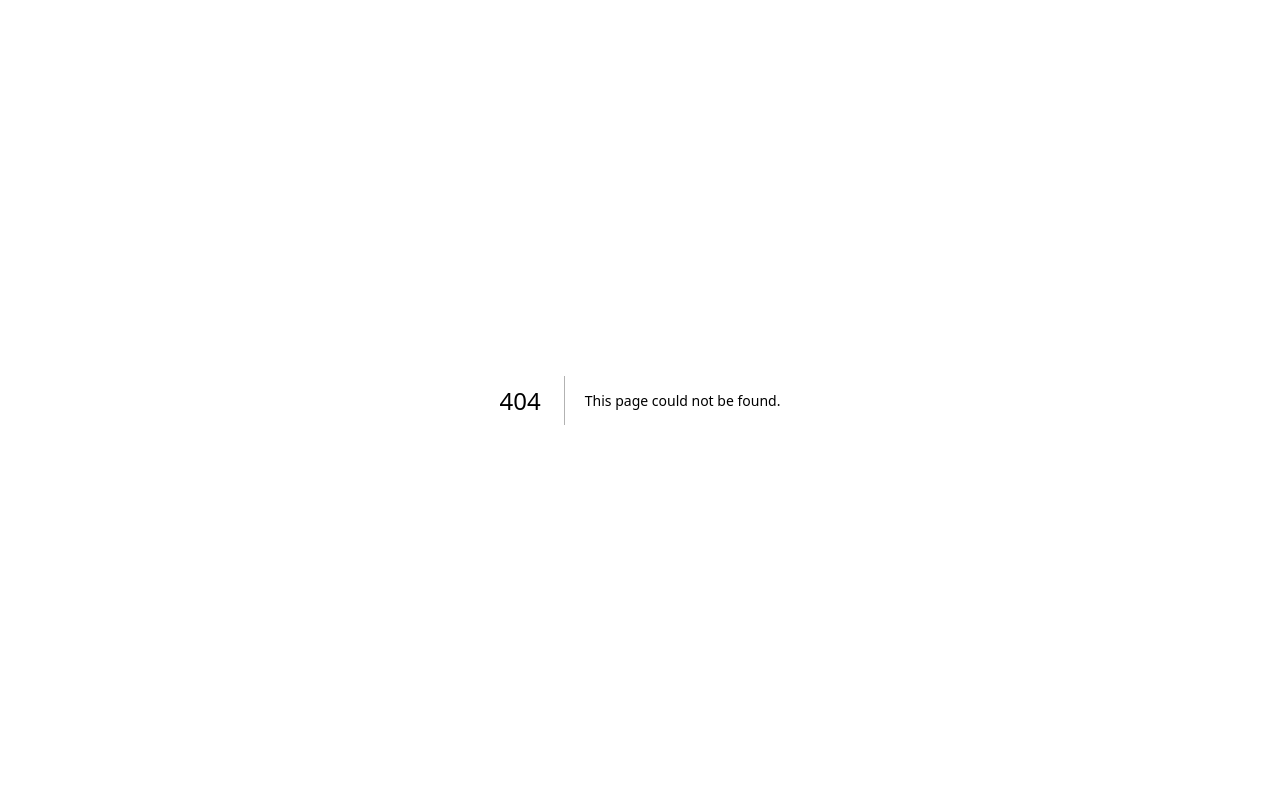
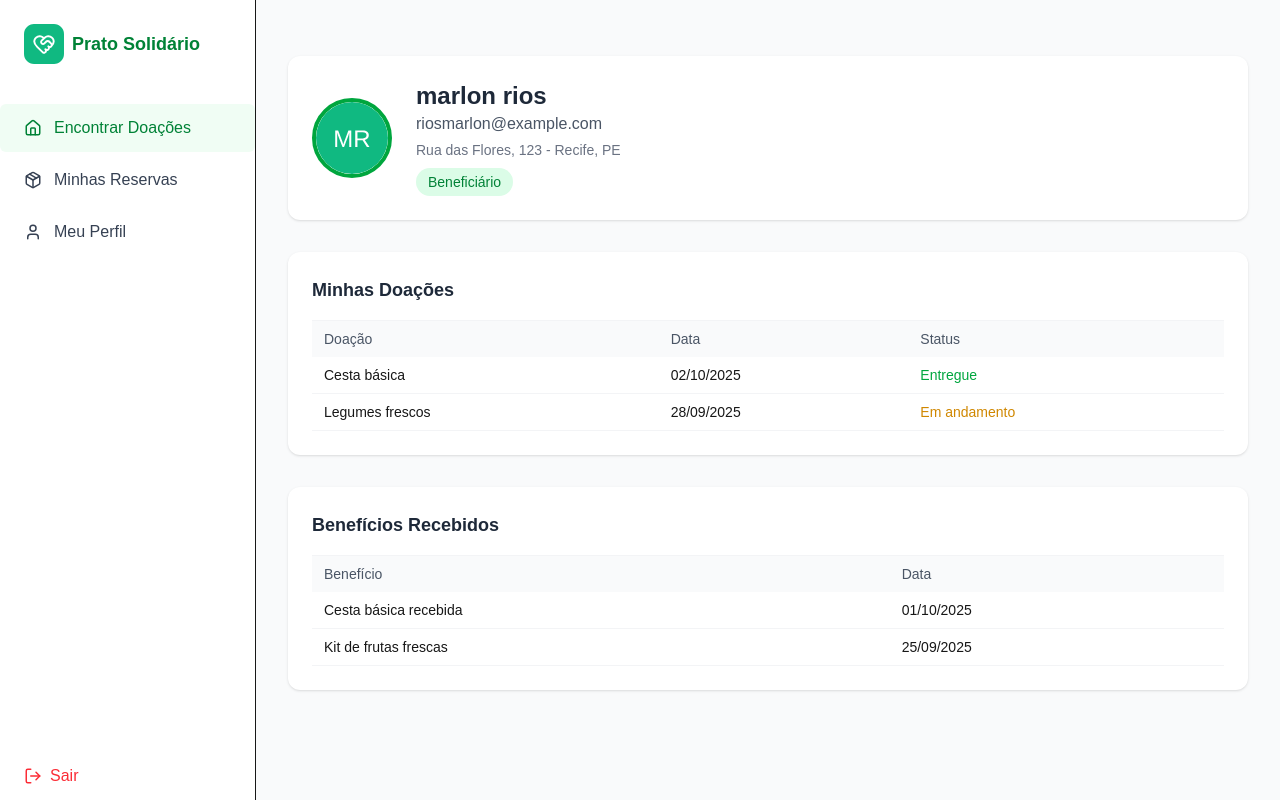
Before and after one commit to Adilla-rgp/solidarity-meal-app, a Next.js app: page /perfil in a window 1280 px wide. Before the commit this address had no page. Built offline with nearby package versions, Linux system fonts and the light colour scheme.

Commit message:
feat: criar página 'Meu Perfil' com informações detalhadas do usuário, doações e benefícios

```diff
--- /dev/null
+++ b/app/perfil/page.tsx
@@ -0,0 +1,124 @@
+"use client";
+
+import Sidebar from "../components/SideBar";
+import Image from "next/image";
+
+export default function PerfilPage() {
+  const usuario = {
+    nome: "marlon rios",
+    email: "riosmarlon@example.com",
+    endereco: "Rua das Flores, 123 - Recife, PE",
+    tipo: "Beneficiário",
+  };
+
+  const doacoes = [
+    { nome: "Cesta básica", data: "02/10/2025", status: "Entregue" },
+    { nome: "Legumes frescos", data: "28/09/2025", status: "Em andamento" },
+  ];
+
+  const beneficios = [
+    { nome: "Cesta básica recebida", data: "01/10/2025" },
+    { nome: "Kit de frutas frescas", data: "25/09/2025" },
+  ];
+
+  return (
+    <div className="flex bg-gray-50 min-h-screen">
+      <Sidebar />
+
+      <main className="flex-1 p-8">
+
+        {/* Cabeçalho do Perfil */}
+        <section className="bg-white rounded-xl p-6 shadow-sm mt-6">
+          <div className="flex items-center gap-6">
+            <div className="relative w-20 h-20 rounded-full overflow-hidden border-4 border-green-600">
+              <Image
+                src="/perfil-depoimento1.svg"
+                alt="Foto de perfil"
+                fill
+                className="object-cover"
+              />
+            </div>
+            <div>
+              <h2 className="text-2xl font-bold text-gray-800">{usuario.nome}</h2>
+              <p className="text-gray-600">{usuario.email}</p>
+              <p className="text-gray-500 text-sm mt-1">{usuario.endereco}</p>
+              <span className="mt-2 inline-block bg-green-100 text-green-700 text-sm px-3 py-1 rounded-full font-medium">
+                {usuario.tipo}
+              </span>
+            </div>
+          </div>
+        </section>
+
+        {/* Seção de Doações */}
+        <section className="bg-white rounded-xl p-6 shadow-sm mt-8">
+          <h3 className="text-lg font-semibold text-gray-800 mb-4">
+            Minhas Doações
+          </h3>
+          {doacoes.length > 0 ? (
+            <table className="w-full text-sm text-left border-t border-gray-100">
+              <thead>
+                <tr className="text-gray-600 bg-gray-50">
+                  <th className="py-2 px-3 font-medium">Doação</th>
+                  <th className="py-2 px-3 font-medium">Data</th>
+                  <th className="py-2 px-3 font-medium">Status</th>
+                </tr>
+              </thead>
+              <tbody>
+                {doacoes.map((item, index) => (
+                  <tr
+                    key={index}
+                    className="border-b border-gray-100 hover:bg-gray-50 transition"
+                  >
+                    <td className="py-2 px-3">{item.nome}</td>
+                    <td className="py-2 px-3">{item.data}</td>
+                    <td
+                      className={`py-2 px-3 font-medium ${
+                        item.status === "Entregue"
+                          ? "text-green-600"
+                          : "text-yellow-600"
+                      }`}
+                    >
+                      {item.status}
+                    </td>
+                  </tr>
+                ))}
+              </tbody>
+            </table>
+          ) : (
+            <p className="text-gray-500">Você ainda não fez nenhuma doação.</p>
+          )}
+        </section>
+
+        {/* Seção de Benefícios Recebidos */}
+        <section className="bg-white rounded-xl p-6 shadow-sm mt-8">
+          <h3 className="text-lg font-semibold text-gray-800 mb-4">
+            Benefícios Recebidos
+          </h3>
+          {beneficios.length > 0 ? (
+            <table className="w-full text-sm text-left border-t border-gray-100">
+              <thead>
+                <tr className="text-gray-600 bg-gray-50">
+                  <th className="py-2 px-3 font-medium">Benefício</th>
+                  <th className="py-2 px-3 font-medium">Data</th>
+                </tr>
+              </thead>
+              <tbody>
+                {beneficios.map((item, index) => (
+                  <tr
+                    key={index}
+                    className="border-b border-gray-100 hover:bg-gray-50 transition"
+                  >
+                    <td className="py-2 px-3">{item.nome}</td>
+                    <td className="py-2 px-3">{item.data}</td>
+                  </tr>
+                ))}
+              </tbody>
+            </table>
+          ) : (
+            <p className="text-gray-500">Nenhum benefício recebido ainda.</p>
+          )}
+        </section>
+      </main>
+    </div>
+  );
+}
```
